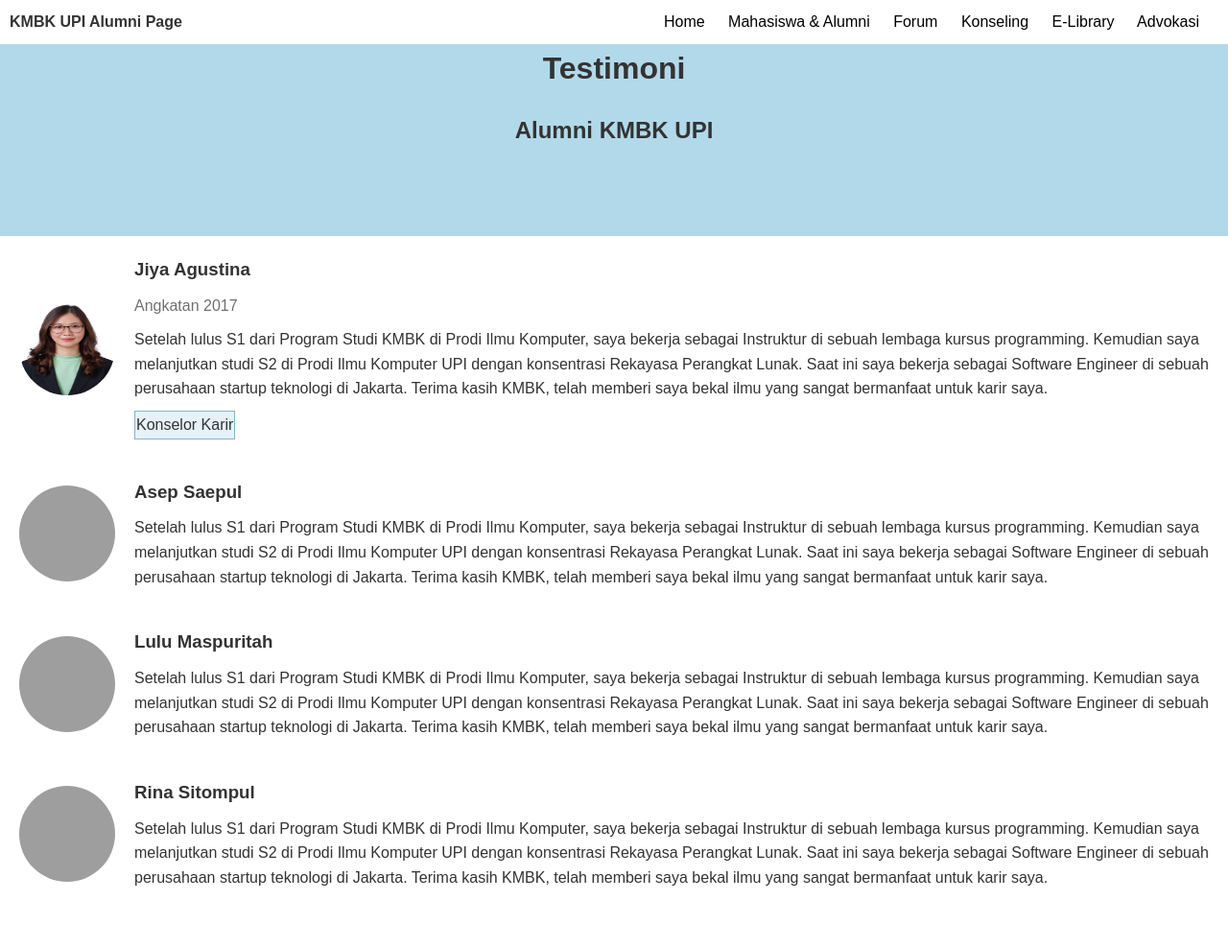
After one commit to nnisafitria/GuidanceConnect, a Python web app: template templates/alumni.html in a window 1280 px wide. The commit adds this page. Shown: the whole page at 96% size. Run offline with Jinja, Linux system fonts and the light colour scheme; the template is opened without the code that fills it, so the values that code supplies are empty; grey boxes are pictures that could not be loaded.

Commit message:
trycommit

```diff
--- /dev/null
+++ b/templates/alumni.html
@@ -0,0 +1,176 @@
+<!DOCTYPE html>
+<html lang="en">
+<head>
+    <meta charset="UTF-8">
+    <meta name="viewport" content="width=device-width, initial-scale=1.0">
+    <title>KMBK UPI Alumni Page</title>
+    <style>
+* {
+    margin: 0;
+    padding: 0;
+    box-sizing: border-box;
+}
+
+/* General styles */
+body {
+    font-family: Arial, sans-serif;
+    line-height: 1.6;
+    color: #333;
+}
+
+header {
+    background-color: white;
+    display: flex;
+    justify-content: flex-end;
+    padding: 10px;
+
+}
+.header-left {
+    flex: 1;
+}
+
+nav a {
+    color: black;
+    text-decoration: none;
+    margin-right: 20px;
+}
+
+main {
+    max-width: 100%;
+    margin: 0 auto;
+    padding: 20px;
+}
+
+h1, h2 {
+    text-align: center;
+    margin-bottom: 20px;
+}
+
+.testimonial {
+    display: flex;
+    align-items: center;
+    margin-bottom: 40px;
+
+}
+
+.testimonial img {
+    width: 100px;
+    height: 100px;
+    border-radius: 50%;
+    margin-right: 20px;
+}
+
+.testimonial .content {
+    flex: 1;
+}
+
+.testimonial h3 {
+    margin-bottom: 10px;
+}
+.tengah {
+    background-color: #b2d9ea;
+    width: 100%;
+    margin: 0 auto;
+    text-align: center;
+    min-height: 200px;
+}
+.job {
+    border: 1px solid #84b4c8;
+    padding: 1px;
+    background-color: #e6f2f8;
+    margin-top: 10px;
+    display: inline-block;
+}
+.batch {
+    opacity: 0.7;
+    margin-bottom: 10px;
+}
+    </style>
+</head>
+
+<body>
+    <header>
+        <div class="header-left">
+            <h4>KMBK UPI Alumni Page</h4>
+        </div>
+        <nav>
+            <a href="#">Home</a>
+            <a href="#">Mahasiswa & Alumni</a>
+            <a href="#">Forum</a>
+            <a href="#">Konseling</a>
+            <a href="#">E-Library</a>
+            <a href="#">Advokasi</a>
+        </nav>
+    </header>
+
+        <div class="tengah">
+        <h1>Testimoni</h1>
+        <h2>Alumni KMBK UPI</h2>
+        </div>
+
+        <main>
+        <div class="testimonial">
+            <img src='static/logo/avatar1.jpg' alt="Avatar 1">
+            <div class="content">
+                <h3>Jiya Agustina</h3>
+                <p class="batch">Angkatan 2017</p>
+                <p>Setelah lulus S1 dari Program Studi KMBK di Prodi Ilmu Komputer, saya bekerja sebagai Instruktur di sebuah lembaga kursus programming. Kemudian saya melanjutkan studi S2 di Prodi Ilmu Komputer UPI dengan konsentrasi Rekayasa Perangkat Lunak. Saat ini saya bekerja sebagai Software Engineer di sebuah perusahaan startup teknologi di Jakarta. Terima kasih KMBK, telah memberi saya bekal ilmu yang sangat bermanfaat untuk karir saya.</p>
+                <p class="job">Konselor Karir</p>
+            </div>
+        </div>
+
+        <div class="testimonial">
+            <img src="avatar2.jpg" alt="Avatar 2">
+            <div class="content">
+                <h3>Asep Saepul</h3>
+                <p>Setelah lulus S1 dari Program Studi KMBK di Prodi Ilmu Komputer, saya bekerja sebagai Instruktur di sebuah lembaga kursus programming. Kemudian saya melanjutkan studi S2 di Prodi Ilmu Komputer UPI dengan konsentrasi Rekayasa Perangkat Lunak. Saat ini saya bekerja sebagai Software Engineer di sebuah perusahaan startup teknologi di Jakarta. Terima kasih KMBK, telah memberi saya bekal ilmu yang sangat bermanfaat untuk karir saya.</p>
+            </div>
+        </div>
+
+        <div class="testimonial">
+            <img src="avatar3.jpg" alt="Avatar 3">
+            <div class="content">
+                <h3>Lulu Maspuritah</h3>
+                <p>Setelah lulus S1 dari Program Studi KMBK di Prodi Ilmu Komputer, saya bekerja sebagai Instruktur di sebuah lembaga kursus programming. Kemudian saya melanjutkan studi S2 di Prodi Ilmu Komputer UPI dengan konsentrasi Rekayasa Perangkat Lunak. Saat ini saya bekerja sebagai Software Engineer di sebuah perusahaan startup teknologi di Jakarta. Terima kasih KMBK, telah memberi saya bekal ilmu yang sangat bermanfaat untuk karir saya.</p>
+            </div>
+        </div>
+
+        <div class="testimonial">
+            <img src="avatar4.jpg" alt="Avatar 4">
+            <div class="content">
+                <h3>Rina Sitompul</h3>
+                <p>Setelah lulus S1 dari Program Studi KMBK di Prodi Ilmu Komputer, saya bekerja sebagai Instruktur di sebuah lembaga kursus programming. Kemudian saya melanjutkan studi S2 di Prodi Ilmu Komputer UPI dengan konsentrasi Rekayasa Perangkat Lunak. Saat ini saya bekerja sebagai Software Engineer di sebuah perusahaan startup teknologi di Jakarta. Terima kasih KMBK, telah memberi saya bekal ilmu yang sangat bermanfaat untuk karir saya.</p>
+            </div>
+        </div>
+    </main>
+
+    <!-- <footer>
+        <div class="footer-left">
+            <h3>Curahan Aspirasi</h3>
+            <p>Curahan aspirasi Ib adalah link untuk KMBK untuk menyampaikan aspirasi. Tanpanya belum in disparan Badan Aspirasi DPM Ib, jadi dilahirkan kepada pihak terkait.</p>
+        </div>
+        <div class="footer-right">
+            <div class="contact-info">
+                <h3>Hubungi Kami</h3>
+                <p>anisa.n2202 (Anisa Nuryulianti)</p>
+                <p>Mail: himaba@upi.edu</p>
+            </div>
+            <div class="social-media">
+                <h3>Sosial Media</h3>
+                <a href="https://instagram.com/himabkupi" target="_blank">
+                    <i class="fab fa-instagram"></i> @himabkupi
+                </a>
+                <a href="https://www.facebook.com/HimaBasicUPI" target="_blank">
+                    <i class="fab fa-facebook"></i> HIMA Bk UPI
+                </a>
+            </div>
+        </div>
+        <div class="footer-bottom">
+            <button class="btn-aspirasi">Ajukan Disini!</button>
+        </div>
+        <div class="copyright">
+            <p>&copy; 2024 GuidanceConnect. All rights reserved.</p>
+        </div>
+    </footer> -->
+</body>
+</html>
```
Also changed, not shown: profil.html (added, +11 -0 lines), static/styles.css (+1 -101 lines), templates/informasiBeasiswa.html (added, +11 -0 lines), static/logo/avatar1.jpg (added).
